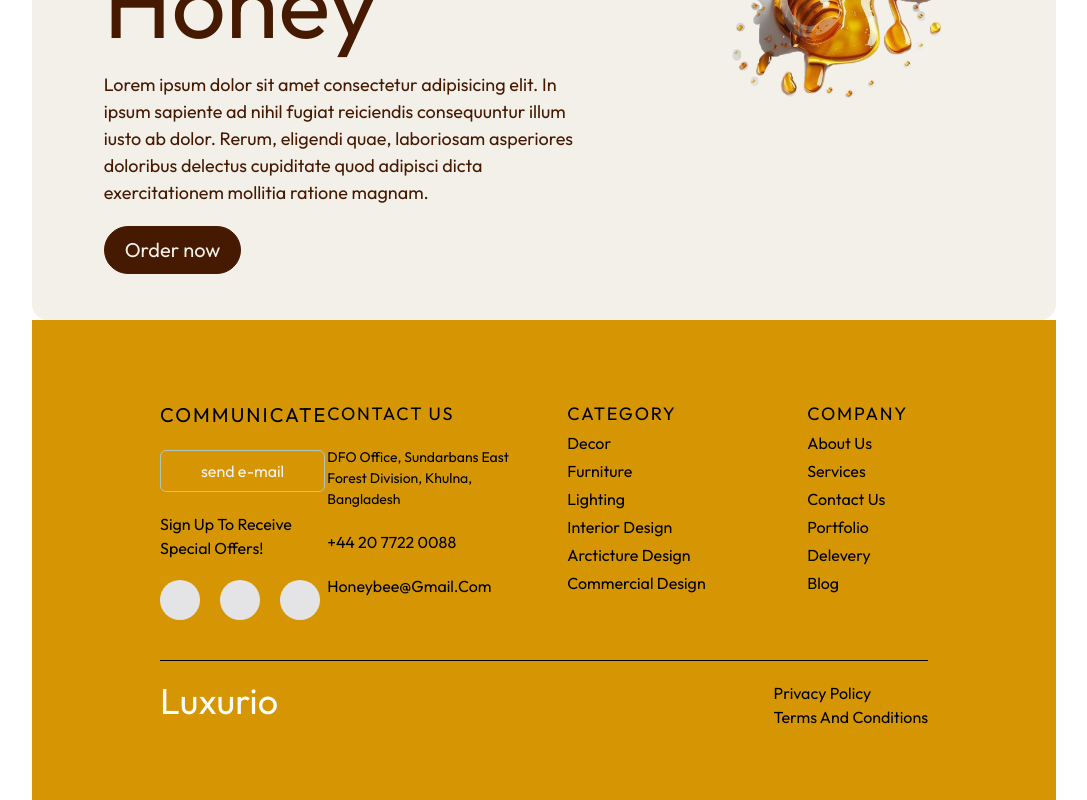
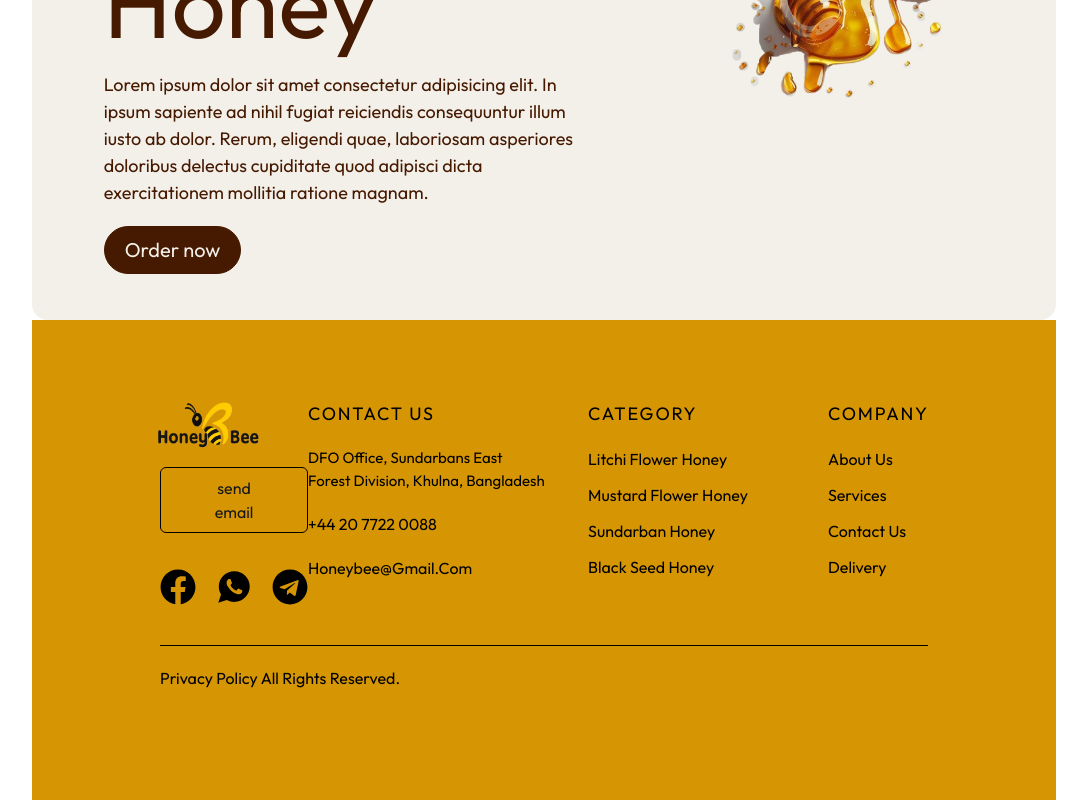
Before and after one commit to NusfaJahan61/Honey-Bee, a React (Vite) app: page / in a window 1280 px wide. Shown: the part 460-1260 px from the top of the page, without its empty margins (96-1183 px from the left). Built offline with nearby package versions, Linux system fonts and the light colour scheme.

Commit message:
Footer v2

```diff
--- a/src/components/Footer/Footer.jsx
+++ b/src/components/Footer/Footer.jsx
@@ -1,52 +1,48 @@
+import { FaFacebook } from "react-icons/fa";
+import { IoLogoWhatsapp } from "react-icons/io";
+import { FaTelegram } from "react-icons/fa";
+import { assets } from "../../assets/assets";
+
 const Footer = () => {
   return (
     <div class=" capitalize bg-[#D69604] flex flex-col  h-120 *:text-black ">
       <div class="w-3/4 m-auto mb-10 mt-20 flex justify-between">
         <div class="">
-          <h1 class="font-bold uppercase text-[20px] tracking-widest">Communicate</h1>
-          <button class="hover:bg-[#9EAAA1] px-10 py-2 hover:text-zinc-900 rounded-md my-5 border border-[#B5C3BD] active:bg-[#B5C3BD] bg-transparent text-zinc-100 duration-400">send e-mail</button>
-          <p><a href="#" class="hover:underline duration-500 font-bold">Sign up</a> to receive special offers!</p>
-          <div class="flex pt-5 gap-5 *:rounded-full">
-            <div class="size-10 bg-zinc-200"></div>
-            <div class="size-10 bg-zinc-200"></div>
-            <div class="size-10 bg-zinc-200"></div>
+          <img class="w-60 -ml-6" src={assets.logo} alt="" />
+          <button class=" px-9 py-2 text-zinc-900 rounded-md my-4 border border-black hover:border-transparent hover:bg-amber-300 active:bg-[#f5df1d] bg-transparent  duration-400 hover:cursor-pointer">send email</button>
+          <div class="flex pt-5 gap-5 *:text-4xl *:hover:cursor-pointer">
+            <FaFacebook />
+            <IoLogoWhatsapp />
+            <FaTelegram />
           </div>
         </div>
         <div class="flex gap-10">
-          <div class="w-50 flex flex-col gap-5">
-            <h1 class="font-bold uppercase text-[18px] tracking-widest">contact us</h1>
-            <p class="text-[14px]">DFO Office, Sundarbans East Forest Division, Khulna, Bangladesh
+          <div class="w-60 flex flex-col gap-5 *:hover:cursor-pointer">
+            <h1 class="font-bold uppercase text-[18px] tracking-widest ">contact us</h1>
+            <p class="text-[15px]">DFO Office, Sundarbans East Forest Division, Khulna, Bangladesh
             </p>
             <p>+44 20 7722 0088</p>
             <p>honeybee@gmail.com</p>
           </div>
-          <div class="w-50 flex flex-col gap-1">
-            <h1 class="font-bold uppercase text-[18px] tracking-widest">category</h1>
-            <p>decor</p>
-            <p>furniture</p>
-            <p>lighting</p>
-            <p>interior design</p>
-            <p>Arcticture design</p>
-            <p>commercial design</p>
+          <div class="w-50 flex flex-col gap-3 *:hover:cursor-pointer">
+            <h1 class="font-bold uppercase text-[18px] tracking-widest mb-2">category</h1>
+            <p>Litchi Flower Honey</p>
+            <p>Mustard Flower Honey</p>
+            <p>Sundarban Honey</p>
+            <p>Black Seed Honey </p>
           </div>
-          <div class="w-50 flex flex-col gap-1">
-            <h1 class="font-bold uppercase text-[18px] tracking-widest">company</h1>
+          <div class="w-50 flex flex-col gap-3 *:hover:cursor-pointer">
+            <h1 class="font-bold uppercase text-[18px] tracking-widest mb-2">company</h1>
             <p>about us</p>
             <p>services</p>
             <p>contact us</p>
-            <p>portfolio</p>
-            <p>delevery</p>
-            <p>blog</p>
+            <p>delivery</p>
           </div>
         </div>
       </div>
       <hr class="w-3/4 m-auto my-0" />
-      <div class="w-3/4 m-auto my-5 flex justify-between">
-        <div class="block text-4xl font-bold text-[#F9FDFB]">Luxurio</div>
-        <div class="">
-          <a class="block" href="#">Privacy policy</a>
-          <a class="" href="#">Terms and conditions</a>
-        </div>
+      <div class="w-3/4 m-auto my-5  justify-center">
+        <p>Privacy policy All rights reserved.</p>
       </div>
     </div>
   )
```
